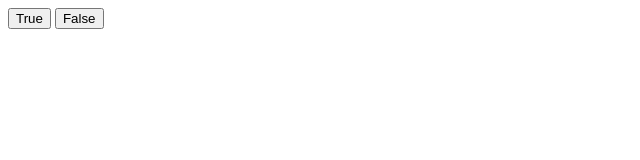
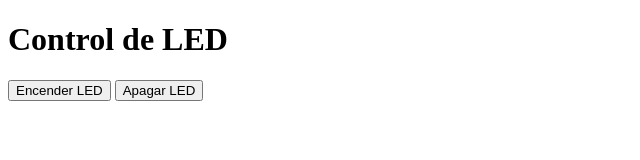
Before and after one commit to YazminAcosta1444/Botones, a plain HTML site: page index.html in a window 1280 px wide. Shown: the whole page, without its empty margins (0-640 px from the left). Drawn offline with Linux system fonts and the light colour scheme.

Commit message:
Add files via upload

```diff
--- a/index.html
+++ b/index.html
@@ -1,17 +1,27 @@
 <!DOCTYPE html>
 <html lang="en">
 <head>
-    <meta charset="UTF-8">
-    <meta name="viewport" content="width=device-width, initial-scale=1.0">
-    <title>Document</title>
+  <meta charset="UTF-8">
+  <meta name="viewport" content="width=device-width, initial-scale=1.0">
+  <title>Control de LED</title>
 </head>
 <body>
-    <head><meta name="viewport" content="width=device-width, initial-scale=1.0, user-scalable=no\">
-        <title>Control Led html y esp32</title>
-        <form action='/' method='get'>
-        <button type='submit' name='led1' value='on'>True</button>
-        <button type='submit' name='led1' value='off'>False</button>
-        </form>
+  <h1>Control de LED</h1>
+  <button onclick="encenderLED()">Encender LED</button>
+  <button onclick="apagarLED()">Apagar LED</button>
+
+  <script>
+    function encenderLED() {
+      fetch('/on')
+        .then(response => console.log(response))
+        .catch(error => console.error('Error:', error));
+    }
+
+    function apagarLED() {
+      fetch('/off')
+        .then(response => console.log(response))
+        .catch(error => console.error('Error:', error));
+    }
+  </script>
 </body>
 </html>
-<html>
```
